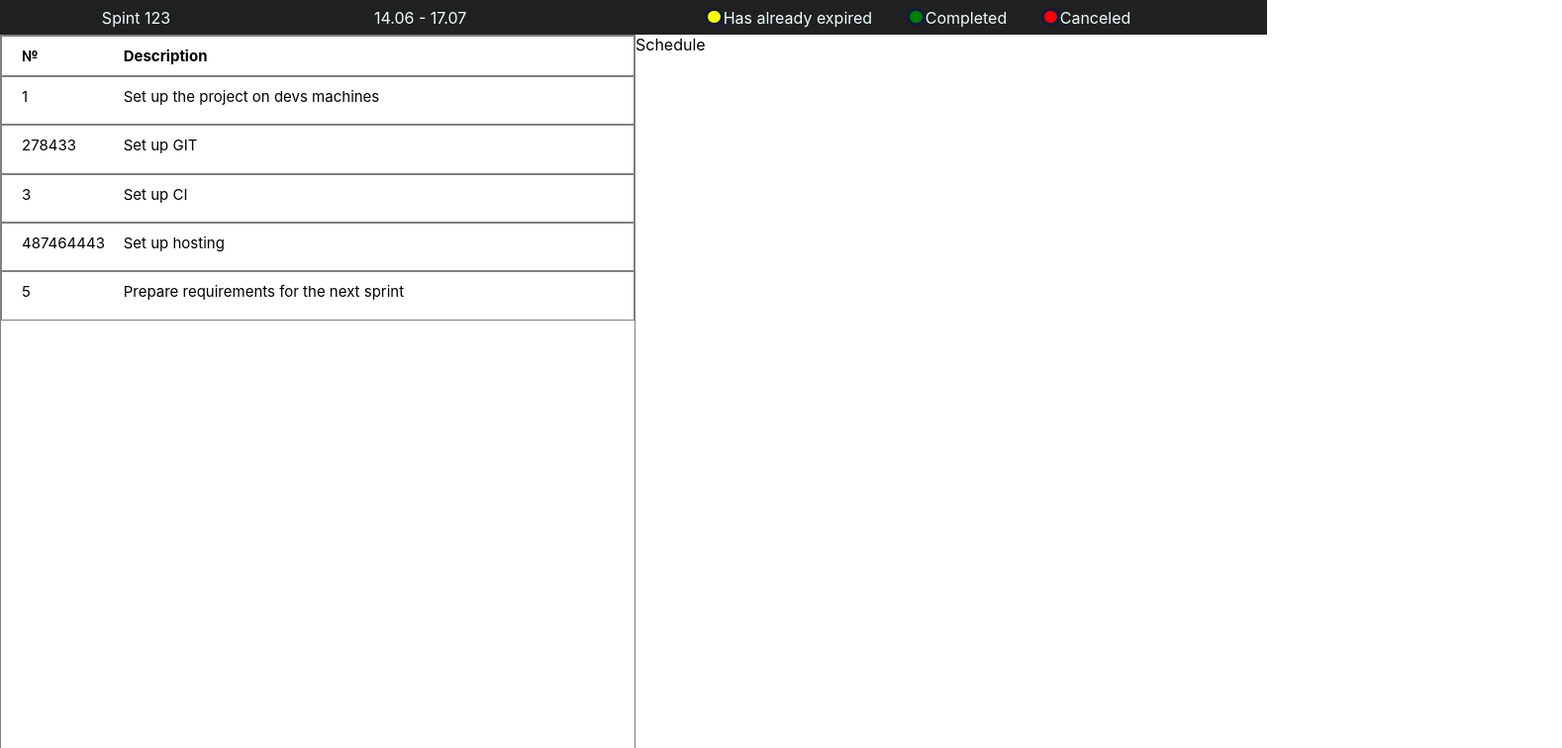
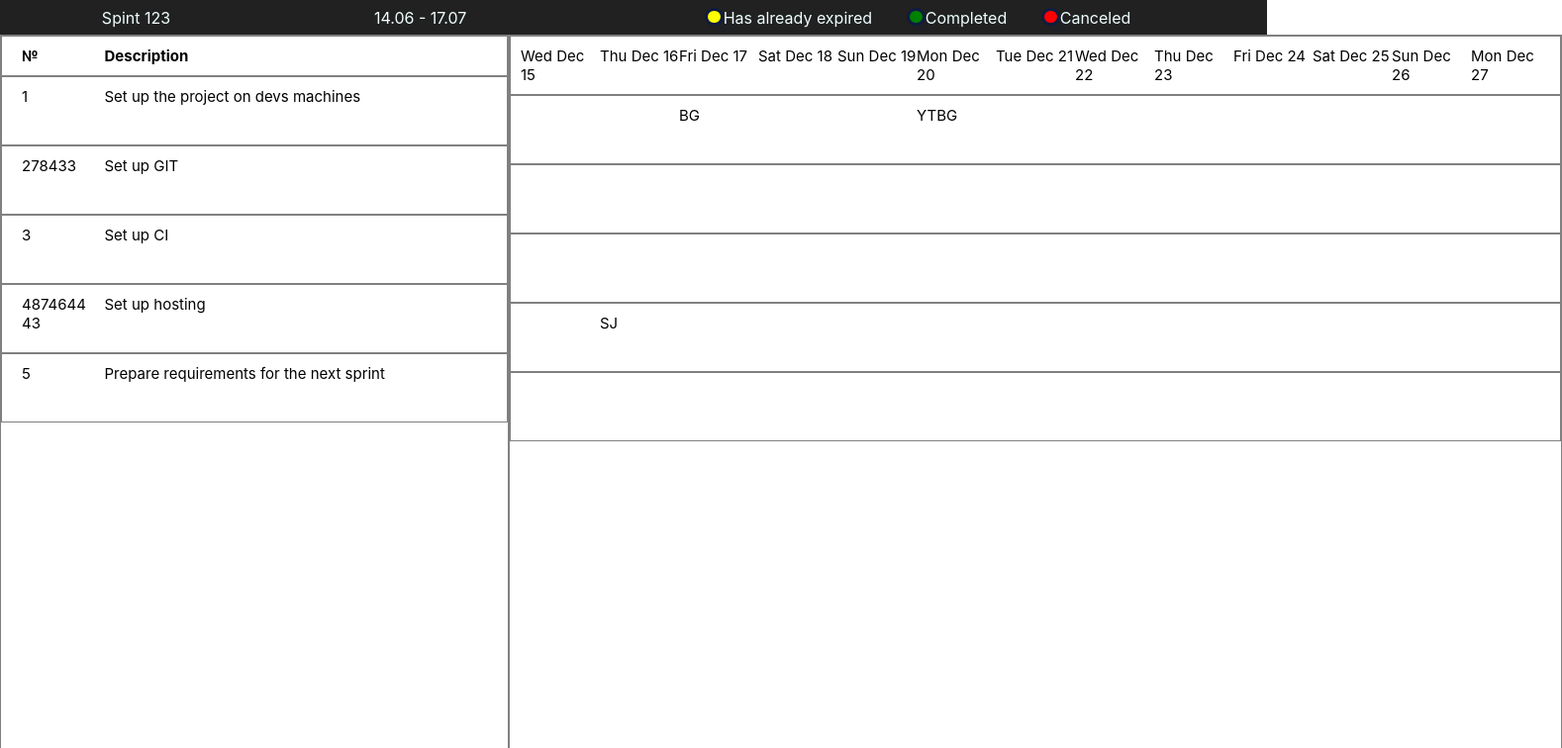
Before and after one commit to tumorin/detailed-sprint-planning, a React (Create React App) app: page / in a window 1280 px wide. Shown: the top 756 px of the page at 99% size, 1578 px wide, since content can reach past the window. Built offline with nearby package versions, Linux system fonts and the light colour scheme.

Commit message:
implement Schedule component

```diff
--- a/src/pages/main/components/issue-table/IssueList/IssueList.css
+++ b/src/pages/main/components/issue-table/IssueList/IssueList.css
@@ -1,5 +1,5 @@
 .issue-list-container {
-    width: 50%;
+    min-width: 40%;
     border: 1px solid grey;
     display: flex;
     flex-direction: column;
@@ -19,6 +19,7 @@
     flex-direction: row;
     border: 1px solid grey;
     padding: 10px;
+    min-height: 3rem;
 }
 
 .issue-list-row:hover {
@@ -51,10 +52,10 @@
     /*border: 0.1875em solid #0F1C3F;*/
     border-radius: 50%;
     box-shadow: 0.375em 0.375em 0 0 rgba(15, 28, 63, 0.125);
-    /*height: 30px;*/
-    /*width: 30px;*/
+    height: 45px;
+    width: 45px;
     /*margin-left: 10px;*/
-    margin-right: 10px;
+    margin-right: 5px;
     background-color: #229cc2;
     padding: 0px 0px;
     /*opacity: 0;*/
@@ -63,7 +64,7 @@
 }
 
 .action-button span {
-    margin: 5px;
+    /*margin: 5px;*/
 }
 
 .hide-element {
--- a/src/pages/main/components/issue-table/IssueList/IssueList.js
+++ b/src/pages/main/components/issue-table/IssueList/IssueList.js
@@ -25,6 +25,5 @@ export default function IssueList({issues}) {
                 {issueElems}
             </div>
         </>
-
     )
 }
--- a/src/pages/main/components/issue-table/Schedule/Schedule.css
+++ b/src/pages/main/components/issue-table/Schedule/Schedule.css
@@ -0,0 +1,32 @@
+.schedule-container {
+    /*width: 50%;*/
+    border: 1px solid grey;
+    display: flex;
+    flex-direction: column;
+    overflow-wrap: anywhere;
+    font-size: 15px;
+}
+.schedule-heading {
+    display: flex;
+    flex-direction: row;
+    border: 1px solid grey;
+    padding: 10px;
+    /*font-weight: bold;*/
+}
+
+.schedule-heading-cell {
+    width: 5rem;
+}
+
+.schedule-row {
+    display: flex;
+    flex-direction: row;
+    border: 1px solid grey;
+    padding: 10px;
+}
+
+.schedule-issue-day {
+    /*border: 1px solid grey;*/
+    width: 5rem;
+    height: 3rem;
+}
--- a/src/pages/main/components/issue-table/Schedule/Schedule.js
+++ b/src/pages/main/components/issue-table/Schedule/Schedule.js
@@ -1,8 +1,70 @@
 import './Schedule.css';
 
-export default function Schedule() {
+function prepareDayList(issues, sprint, days) {
+    const sprintStart = new Date(sprint.start);
+    const sprintEnd = new Date(sprint.end);
+    const oneDay = 1000 * 3600 * 24;
+    const sprintDuration = Math.round((sprintEnd - sprintStart) / oneDay);
+    const dayList = [];
+    for (let i = 0; i < sprintDuration; i++) {
+        const resultDay = {};
+        const currentDay = new Date(sprintStart.getTime() + oneDay * i);
+        resultDay.currentDay = currentDay;
+        resultDay.shortDate = currentDay.toDateString().slice(0,10);
+        dayList.push(resultDay);
+    }
+    const issueList = issues.map(issue => {
+        const schedule = Array(sprintDuration);
+        schedule.fill(' ',0,sprintDuration -1);
+        const daysInOneIssue = days.filter(day => day.issueID === issue.id);
+        daysInOneIssue.forEach(day => {
+            const issueId = day.issueID;
+            const workWith = day.workWith;
+            schedule[day.dayNumber] = workWith;
+        })
+        return {
+            issueId: issue.id,
+            schedule
+        }
+    });
 
+    console.log(issueList);
+    return {dayList, issueList};
+}
+
+const renderRow = (issue) => {
+    // console.log((issue));
+    // issue.schedule.forEach( value => console.log(value))
     return (
-        <div>Schedule</div>
+        issue.schedule.map((issueDay, index) => {
+            return (
+                <div className="schedule-issue-day" key={index}>{issueDay}</div>
+            )
+        })
     )
 }
+
+export default function Schedule({issues, sprint, days}) {
+    if (!sprint) return null;
+    const {dayList, issueList} = prepareDayList(issues, sprint, days);
+    return (
+        <>
+            <div className="schedule-container">
+                <div className="schedule-heading">
+                    {dayList.map(day => {
+                        return (
+                            <span className="schedule-heading-cell" key={day.currentDay}>{day.shortDate}</span>
+                        )
+                    })}
+                </div>
+                {issueList.map( issue => {
+                    return (
+                        <div className="schedule-row" key={issue.issueId}>
+                            {renderRow(issue)}
+                        </div>
+                    )
+                })}
+            </div>
+        </>
+    )
+}
--- a/src/pages/main/components/issue-table/issue-table.jsx
+++ b/src/pages/main/components/issue-table/issue-table.jsx
@@ -3,12 +3,16 @@ import IssueList from './IssueList/IssueList';
 import Schedule from './Schedule/Schedule';
 
 
-function IssueTable({issues}) {
+function IssueTable({issues, sprint, days}) {
 
     return(
         <div className="issue-table-container">
             <IssueList issues={issues}/>
-            <Schedule />
+            <Schedule
+                issues={issues}
+                sprint={sprint}
+                days={days}
+            />
         </div>
     )
 }
--- a/src/pages/main/main.jsx
+++ b/src/pages/main/main.jsx
@@ -7,16 +7,16 @@ import MainFooter from './components/main-footer/main-footer';
 import IssueTable from './components/issue-table/issue-table';
 // selectors
 import {getCurrentSprint} from "../../redux/sprints/sprints-selectors";
-import {loadSprints, loadTeam, loadIssues, LoadDays} from '../../integration/data-integration';
+import {loadSprints, loadTeam, loadIssues, LoadDays} from '../../services/data-integration';
 import {getTeam} from "../../redux/team/team-selectors";
 import {getIssues} from "../../redux/issues/issue-selector";
-import {getDays} from '../../redux/days/days-selectors'
+import {getDaysBySprintId} from '../../redux/days/days-selectors'
 
 function Main() {
     const sprint = useSelector(getCurrentSprint);
     const team = useSelector(getTeam);
     const issues = useSelector(getIssues);
-    const days = useSelector(getDays);
+    const days = useSelector( (store) => getDaysBySprintId(store, sprint));
 
     useEffect(() => {
         if (!sprint) {
@@ -35,7 +35,11 @@ function Main() {
     return(
         <div className="main-container">
             <MainHeader />
-            <IssueTable issues={issues}/>
+            <IssueTable
+                issues={issues}
+                sprint={sprint}
+                days={days}
+            />
             <MainFooter />
         </div>
     )
--- a/src/redux/days/days-selectors.js
+++ b/src/redux/days/days-selectors.js
@@ -1,3 +1,8 @@
 const getDays = store => store.days;
 
-export {getDays};
+const getDaysBySprintId = (store, sprint) => {
+    if (!sprint) return [];
+    return getDays(store).filter(day => day.sprintID === sprint.id);
+}
+
+export {getDaysBySprintId};
--- a/src/integration/data-integration.js
+++ b/src/services/data-integration.js
@@ -5,7 +5,7 @@ import {setTeam} from "../redux/team/team-actions";
 import {setIssues} from "../redux/issues/issues-actions";
 import {setDays} from "../redux/days/days-actions";
 
-// TODO: change to integration with backend
+// TODO: change to services with backend
 export const loadSprints = () => {
     store.dispatch(setSprints(sprintsData));
 }
--- a/src/integration/test-data.js
+++ b/src/services/test-data.js
@@ -74,7 +74,7 @@ const issuesData = [
 const daysData = [
     {
         "sprintID": 3,
-        "dayNumber": 1,
+        "dayNumber": 5,
         "issueID": 1,
         "workWith": [
             "YT",
@@ -92,9 +92,18 @@ const daysData = [
     {
         "sprintID": 3,
         "dayNumber": 1,
+        "issueID": 487464443,
+        "workWith": [
+            "SJ"
+        ]
+    },
+    {
+        "sprintID": 2,
+        "dayNumber": 1,
         "issueID": 2,
         "workWith": [
-            "SJ"
+            "YT",
+            "BG"
         ]
     },
 ]
```
